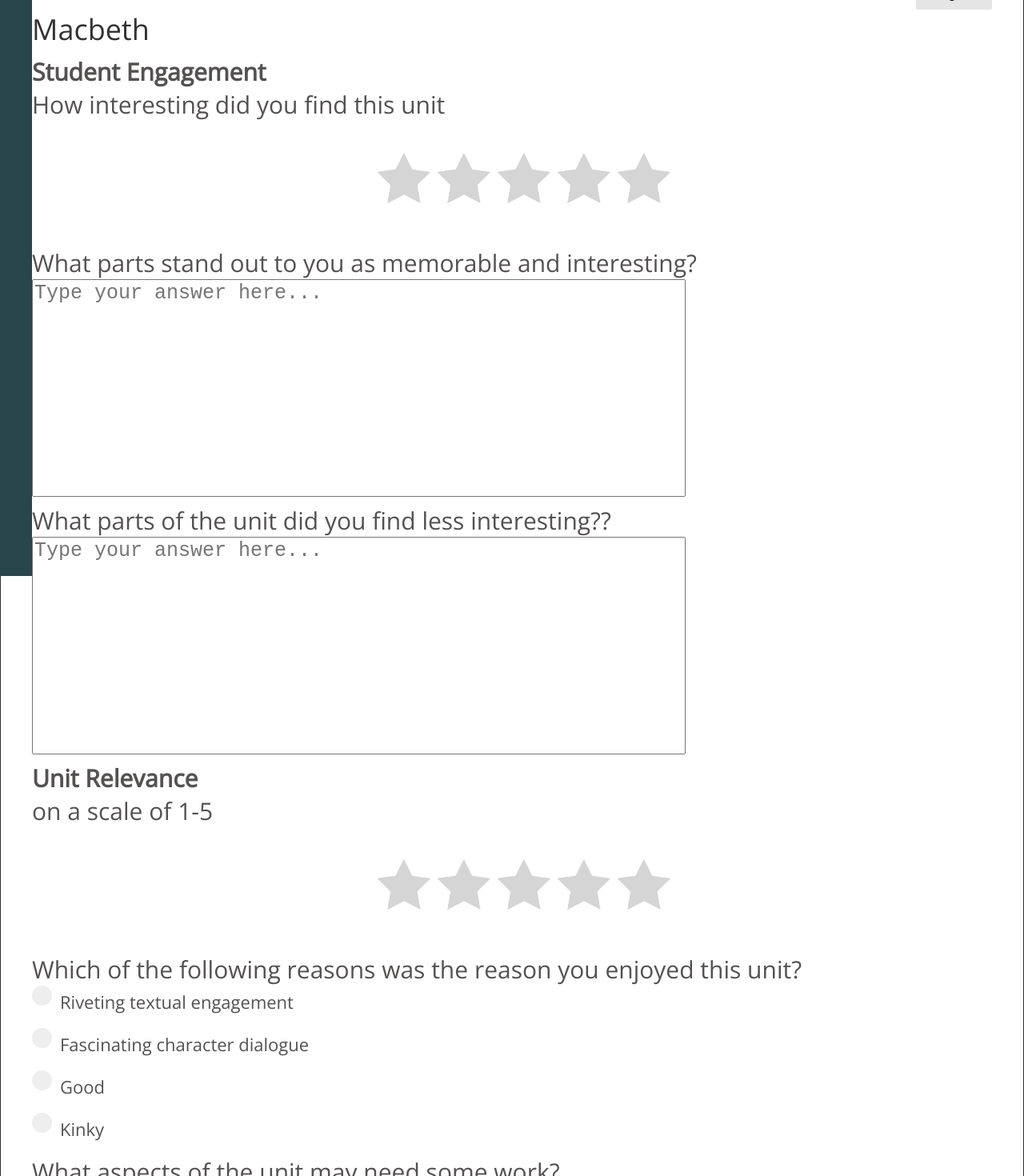
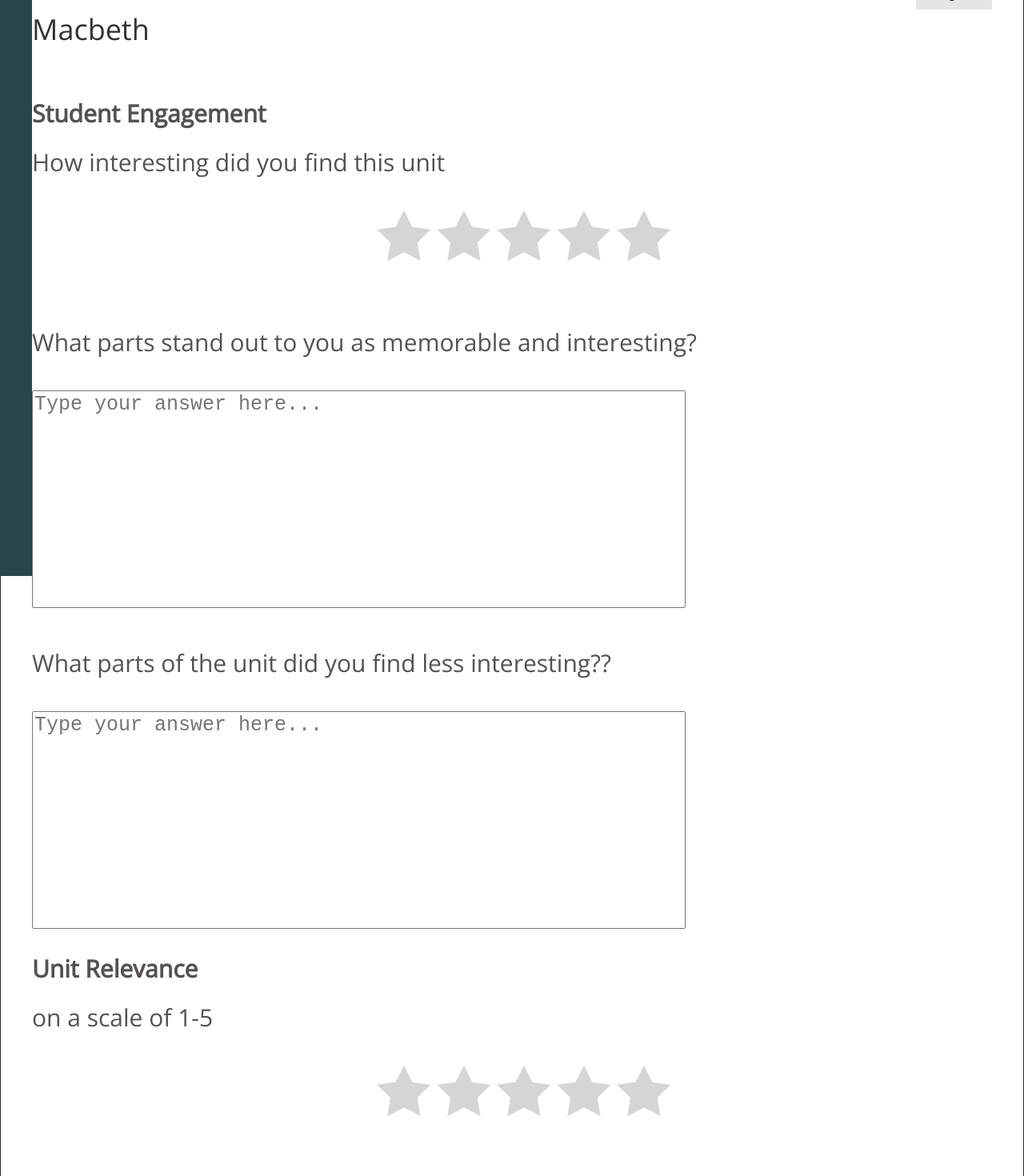
Before and after one commit to codebase-berkeley/teacher-portal, a React (Create React App) app in the folder client/: page / in a window 1280 px wide. Shown: the part 80-1550 px from the top of the page at 80% size. Built offline with nearby package versions, Linux system fonts and the light colour scheme; the HTML template or start-up script is replaced by a standard one.

Commit message:
More formatting shit

```diff
--- a/client/src/components/Survey_components/FRQ/FRQ.css
+++ b/client/src/components/Survey_components/FRQ/FRQ.css
@@ -8,12 +8,17 @@
   color: #545151;
 }
 
+.question {
+  line-height: 80px;
+}
+
 .answer {
   width: 811px;
   height: 266px;
   font-size: 25px;
   resize: none;
   outline: none;
+  margin-bottom: 20px;
 }
 
 ::placeholder {
--- a/client/src/components/Survey_components/FRQ/FRQ.jsx
+++ b/client/src/components/Survey_components/FRQ/FRQ.jsx
@@ -5,7 +5,9 @@ class FRQ extends React.Component {
   render() {
     return (
       <div className="frq">
-        {this.props.question}
+        <div className="question">
+          {this.props.question}
+        </div>
         <textarea className="answer" placeholder="Type your answer here..." />
       </div>
     );
--- a/client/src/components/Survey_components/MC/MC.css
+++ b/client/src/components/Survey_components/MC/MC.css
@@ -13,13 +13,14 @@
   display: block;
   position: relative;
   padding-left: 35px;
-  margin-bottom: 12px;
+  margin-bottom: 20px;
   cursor: pointer;
   font-size: 22px;
   -webkit-user-select: none;
   -moz-user-select: none;
   -ms-user-select: none;
   user-select: none;
+  line-height: 22px;
 }
 
 /* Hide the browser's default radio button */
@@ -70,3 +71,7 @@
   border-radius: 50%;
   background: white;
 }
+
+.question {
+  margin-bottom: 20px;
+}
--- a/client/src/components/Survey_components/MC/MC.jsx
+++ b/client/src/components/Survey_components/MC/MC.jsx
@@ -19,7 +19,9 @@ class MC extends React.Component {
   render() {
     return (
       <div className="mc">
-        {this.props.question}
+        <div className="question">
+          {this.props.question}
+        </div>
         {displayAnswers(this.props.answers)}
       </div>
     );
--- a/client/src/components/Survey_components/Section/Section.css
+++ b/client/src/components/Survey_components/Section/Section.css
@@ -1,14 +1,10 @@
 .section {
   position: relative;
-
-  width: 380px;
-  height: 41px;
   font-family: Open Sans;
   font-style: regular;
   font-weight: bold;
   font-size: 30px;
-  line-height: 41px;
-  align: Left;
   fill: Solid;
   color: #545151;
+  margin-bottom: 20px;
 }
--- a/client/src/components/Survey_components/Unit/Unit.css
+++ b/client/src/components/Survey_components/Unit/Unit.css
@@ -1,13 +1,9 @@
 .unit {
   position: relative;
-
-  width: 466px;
-  height: 57px;
   font-family: Open Sans;
   font-style: Regular;
   font-size: 36px;
-  line-height: 49px;
-  align: Left;
+  margin-bottom: 60px;
   fill: Solid;
   color: #323232;
 }
```
